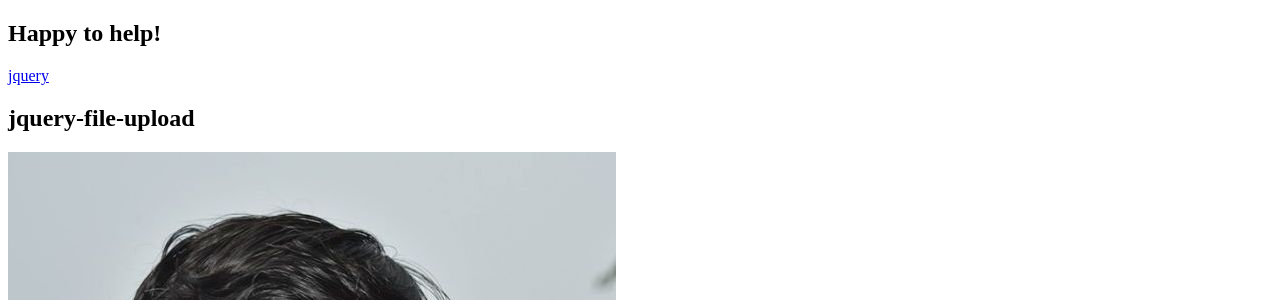
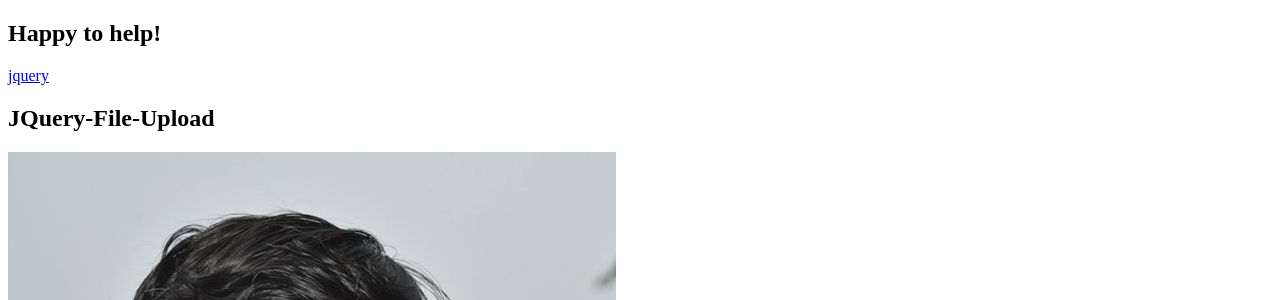
Before and after one commit to shobhit-garg/shobhit-garg.github.io, a Jekyll site: the page built from _posts/blog/2015-01-15-jquery-file-upload.markdown, in a window 1280 px wide and 900 px high. Shown: the part 390-690 px from the top of the window. Built offline with Jekyll 4.4.1, drawn with Linux system fonts in a browser that asks for light colours; nearby versions of some CDN libraries; comment, search, counter and statistics services are not loaded.

Commit message:
changing to upper case

```diff
--- a/_posts/blog/2015-01-15-jquery-file-upload.markdown
+++ b/_posts/blog/2015-01-15-jquery-file-upload.markdown
@@ -1,6 +1,6 @@
 ---
 layout: post
-title:  "jquery-file-upload"
+title:  "JQuery-File-Upload"
 date:   2015-01-15
 categories: blog
 tags: [jquery]
--- a/_posts/blog/2015-02-27-oauth2.markdown
+++ b/_posts/blog/2015-02-27-oauth2.markdown
@@ -1,6 +1,6 @@
 ---
 layout: post
-title:  "oauth2"
+title:  "Oauth2"
 date:   2015-02-27
 categories: blog
 tags: [web,general,authentication,security]
```
